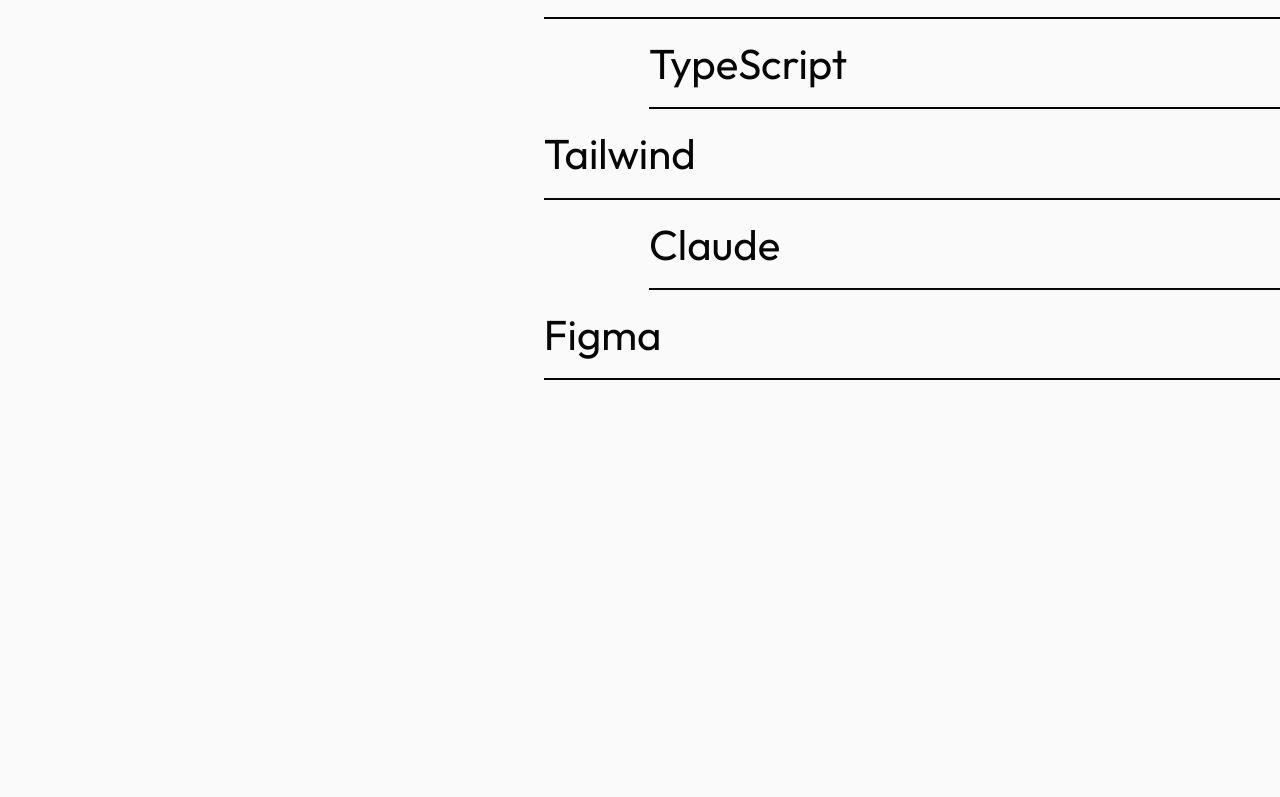
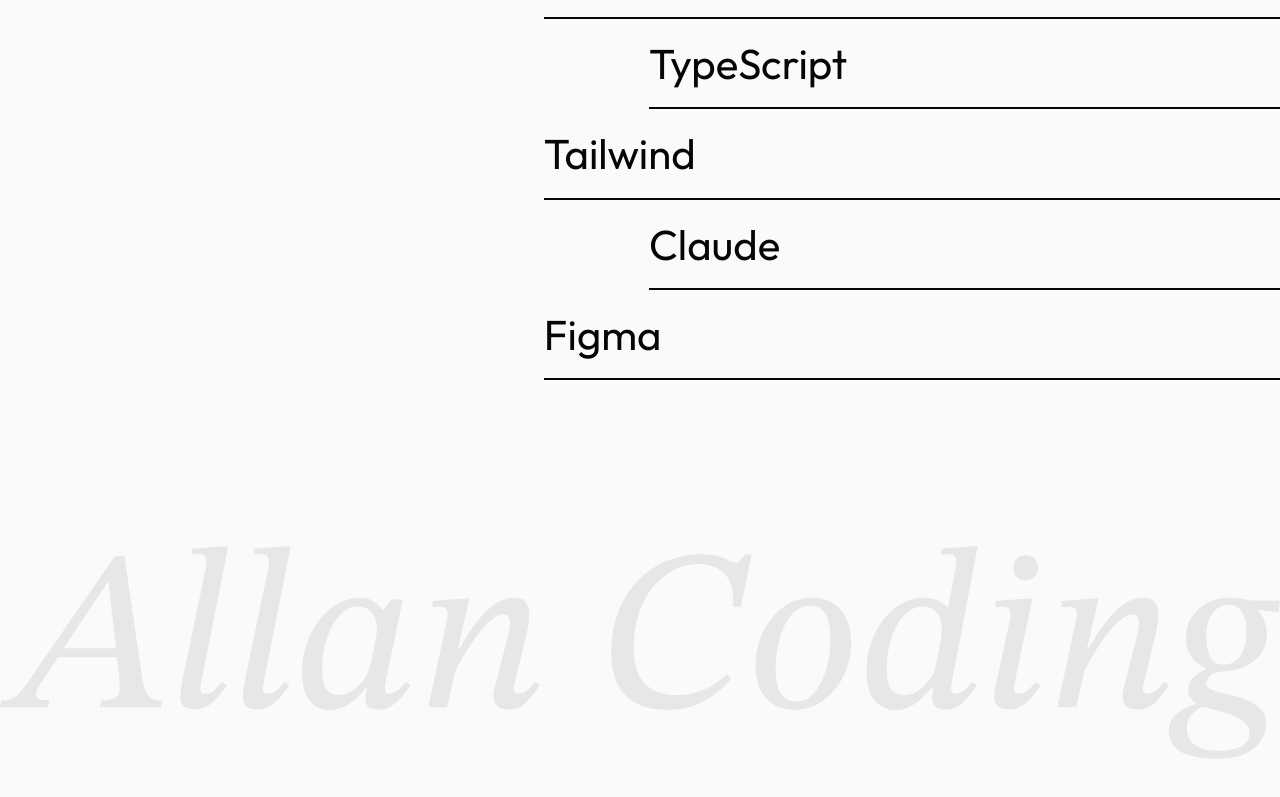
Before and after one commit to allangdasilva/portfolio-allan-silva, a Next.js app: page / in a window 1280 px wide. Shown: the part 4177-4974 px from the top of the page. Before the commit the page ends 4681 px from the top, so only its background shows below. Built offline with nearby package versions, Linux system fonts and the light colour scheme; a web font is replaced by a local one.

Commit message:
feat: adiciona componente Banner

```diff
--- a/app/_view/home/02_main/Main.tsx
+++ b/app/_view/home/02_main/Main.tsx
@@ -1,4 +1,5 @@
 import AboutMe from './about-me/AboutMe';
+import Banner from './banner/Banner';
 import Hero from './hero/Hero';
 import Portfolio from './portfolio/Portfolio';
 import Technologies from './technologies/Technologies';
@@ -10,6 +11,7 @@
       <AboutMe />
       <Portfolio />
       <Technologies />
+      <Banner />
     </main>
   );
 }
--- /dev/null
+++ b/app/_view/home/02_main/banner/Banner.tsx
@@ -0,0 +1,13 @@
+import bannerAllan from '@/app/images/banner-allan-coding.svg';
+import Image from 'next/image';
+
+export default function Banner() {
+  return (
+    <div
+      className="bg-primary relative overflow-hidden py-4 lg:py-6"
+      aria-hidden="true"
+    >
+      <Image src={bannerAllan} alt="Banner" width={1689} height={328} />
+    </div>
+  );
+}
```
Also changed, not shown: app/images/banner-allan-coding.svg (added).
